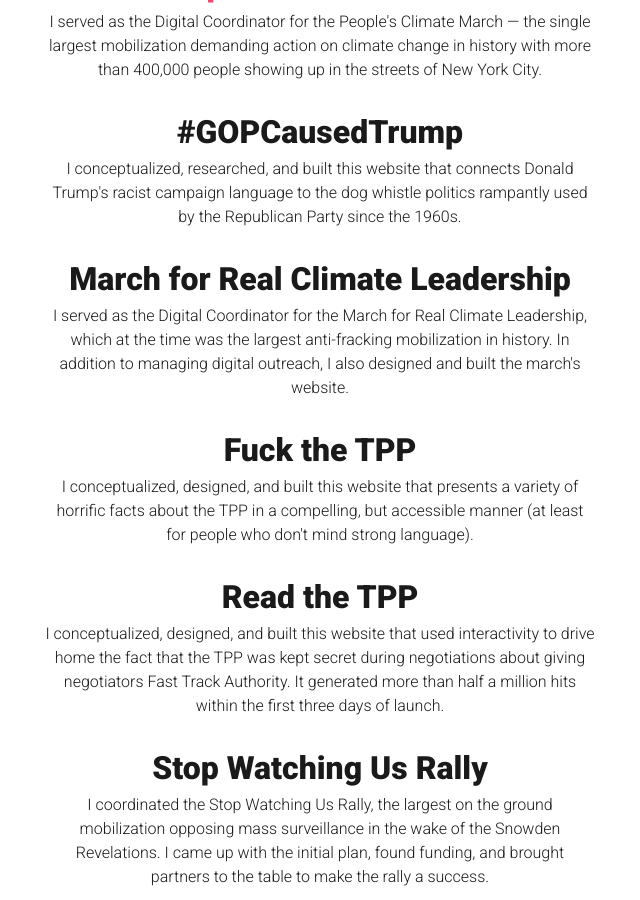
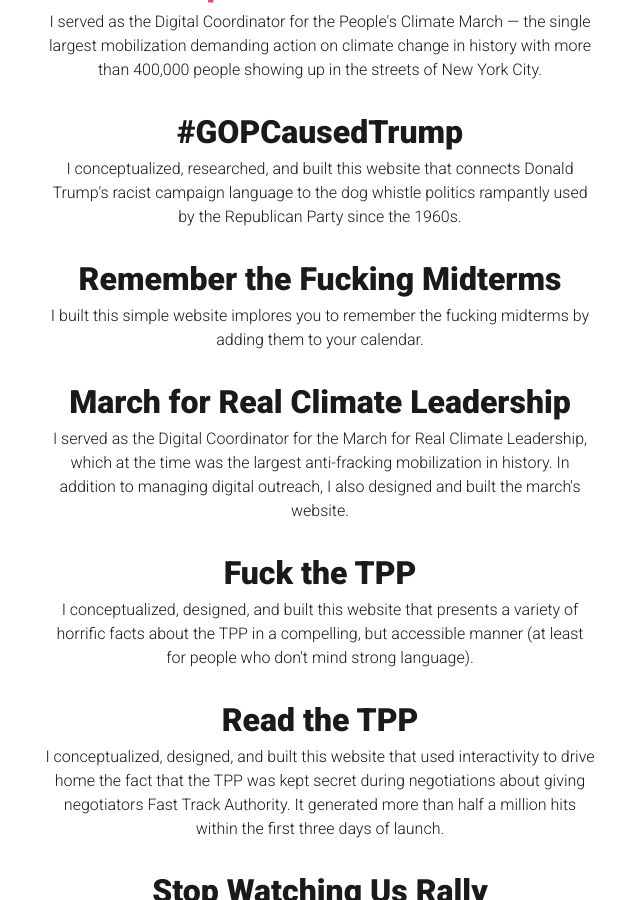
Before and after one commit to DigitalCharlie/DigitalCharlie.github.io, a Jekyll site: the page built from index.html, in a window 1280 px wide and 900 px high, scrolled down 965 px. Shown: the whole window, without its empty margins (320-960 px from the left). Built offline with Jekyll 4.4.1, drawn with Linux system fonts in a browser that asks for light colours; the list of posts is cut into pages by our own code.

```diff
--- a/_config.yml
+++ b/_config.yml
@@ -9,7 +9,7 @@ paginate:            5
 # About/contact
 author:
   name:              Charlie Furman
-  url:               https://twitter.com/furmanatorjr
+  url:               https://twitter.com/digitalcharlie
   email:             furman.jr@gmail.com
 
 # Custom vars
--- a/index.html
+++ b/index.html
@@ -54,6 +54,21 @@ title: Home
       <div class="project_description">
         <p>
           I conceptualized, researched, and built this website that connects Donald Trump's racist campaign language to the dog whistle politics rampantly used by the Republican Party since the 1960s.
+        </p>
+      </div>
+    </a>
+  </div>
+
+  <div class="homepage_project">
+    <a href="http://www.gopcausedtrump.com/" class="project_link" target="_blank">
+      <div class="project_name">
+        <h3>
+          Remember the Fucking Midterms
+        </h3>
+      </div>
+      <div class="project_description">
+        <p>
+          I built this simple website implores you to remember the fucking midterms by adding them to your calendar.
         </p>
       </div>
     </a>
```
Also changed, not shown: blog.md (added, +15 -0 lines).
